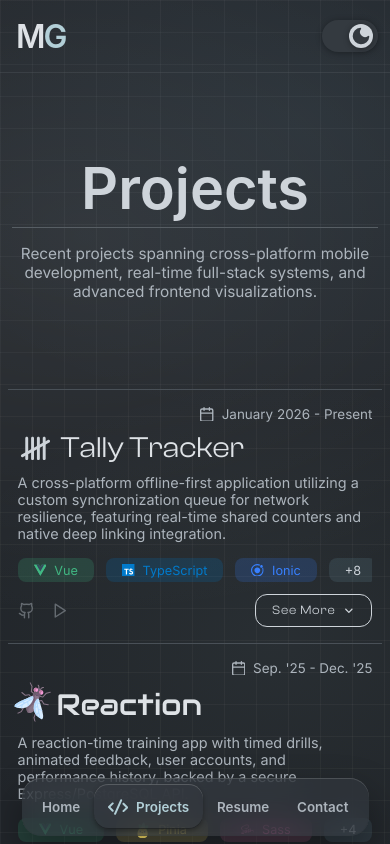
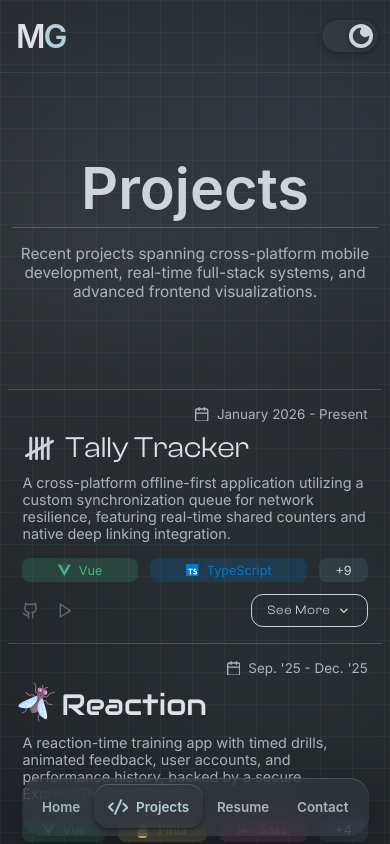
Before and after one commit to michaelgreenl/e-portfolio, a Vue app: page /projects in a window 390 px wide. Shown: the top 844 px of the page. Built offline with nearby package versions, Linux system fonts and the light colour scheme; a web font is replaced by a local one.

Commit message:
fix: responsive project-card padding

```diff
--- a/src/components/Project/ProjectCard.vue
+++ b/src/components/Project/ProjectCard.vue
@@ -442,12 +442,18 @@ p {
         }
     }
 
+    @include bp-xsm-phone {
+        padding: $space-4 $size-6;
+    }
+
     @include bp-sm-phone {
         flex-direction: row;
         gap: $space-4;
     }
 
     @include bp-md-tablet {
+        border-radius: $radius-md;
+
         @include theme-dark {
             border: solid 1px $color-bg-secondary !important;
         }
@@ -455,8 +461,9 @@ p {
         @include theme-light {
             border: solid 1px #cdd0d3 !important;
         }
-
-        border-radius: $radius-md;
+    }
+    @include bp-lg-laptop {
+        padding: $space-4 $space-5;
     }
 }
 
```
